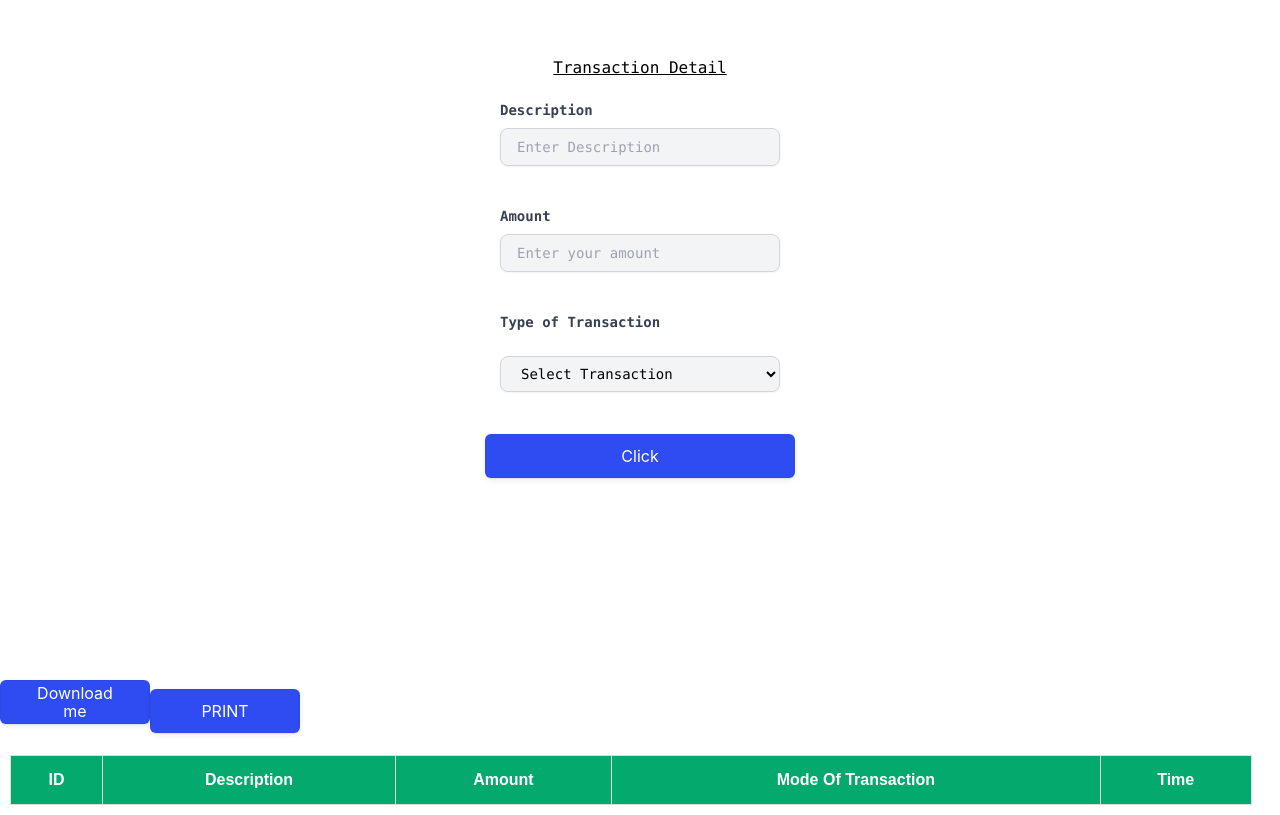
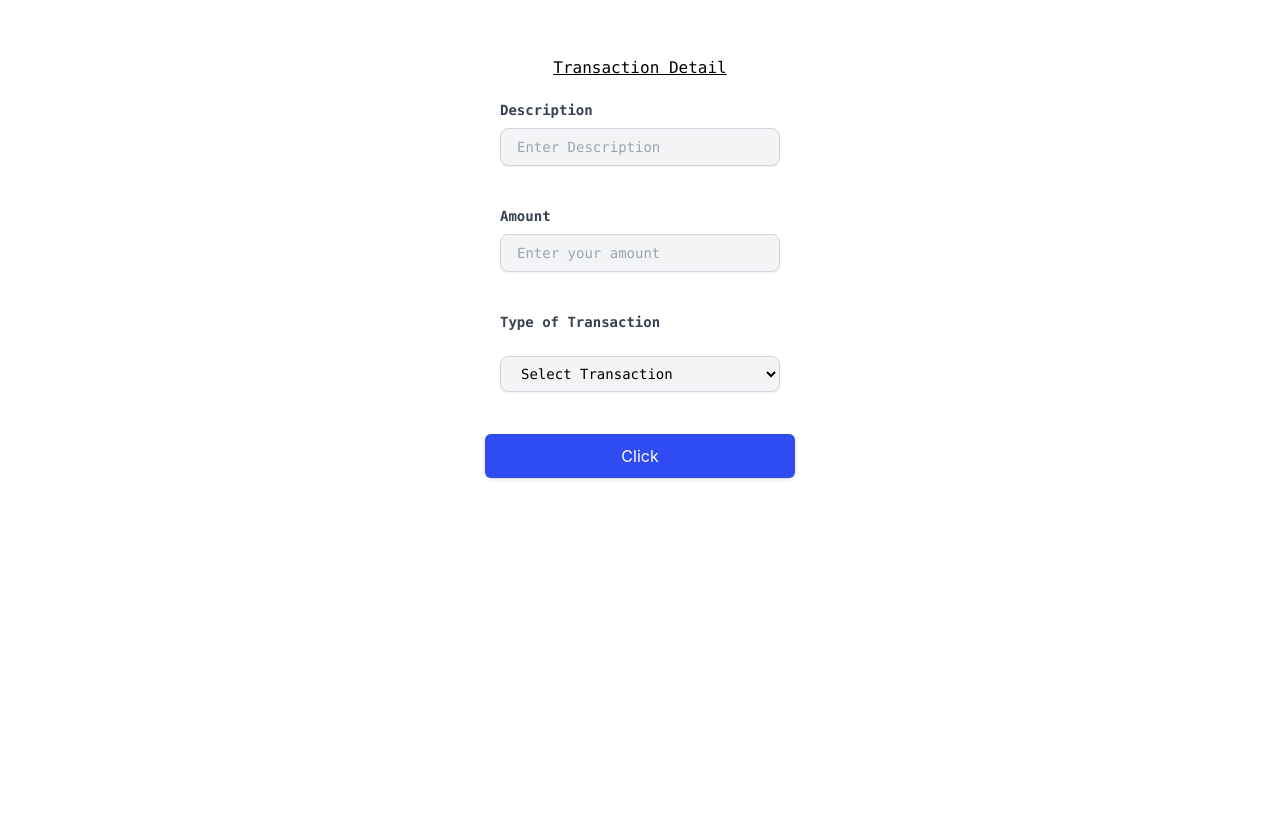
Before and after one commit to devsany/MoneyMap, a React (Create React App) app: page / in a window 1280 px wide. Shown: the part 132-947 px from the top of the page. After the commit the page ends 800 px from the top, so only its background shows below. Built offline with nearby package versions, Linux system fonts and the light colour scheme.

Commit message:
commited

```diff
--- a/src/Component/transaction/TransactionForm.jsx
+++ b/src/Component/transaction/TransactionForm.jsx
@@ -3,7 +3,7 @@ import TransactionTable from "../transactionTable/TransactionTable";
 import { CSVLink, CSVDownload } from "react-csv";
 import { useRef } from "react";
 import { useReactToPrint } from "react-to-print";
-import Chart from 'chart.js/auto';
+import Chart from "chart.js/auto";
 
 const TransactionForm = () => {
   const contentToPrint = useRef(null);
@@ -20,6 +20,7 @@ const TransactionForm = () => {
     id: new Date().toDateString(),
     time: new Date().toTimeString(),
   });
+  console.log(new Date());
   //   console.log(Date());
   const [errors, setErrors] = useState({});
   const [itemName, setItemName] = useState([]);
@@ -59,7 +60,7 @@ const TransactionForm = () => {
   useEffect(() => {
     const valueItem = JSON.stringify(itemName);
     localStorage.setItem("tododata", valueItem);
-  }, [itemName]);
+  }, []);
   return (
     <div>
       <div className="form_main">
@@ -157,7 +158,8 @@ const TransactionForm = () => {
           </form>
         </div>
       </div>
-      <div style={{ width: "300px" }}>
+      {itemName[0] && (
+        <div>
           <CSVLink data={itemName}>
             <button>Download me</button>
           </CSVLink>
@@ -201,6 +203,7 @@ const TransactionForm = () => {
             </table>
           </ul>
         </div>
+      )}
     </div>
   );
 };
```
Lines whose indentation alone changed are shown as unchanged.
